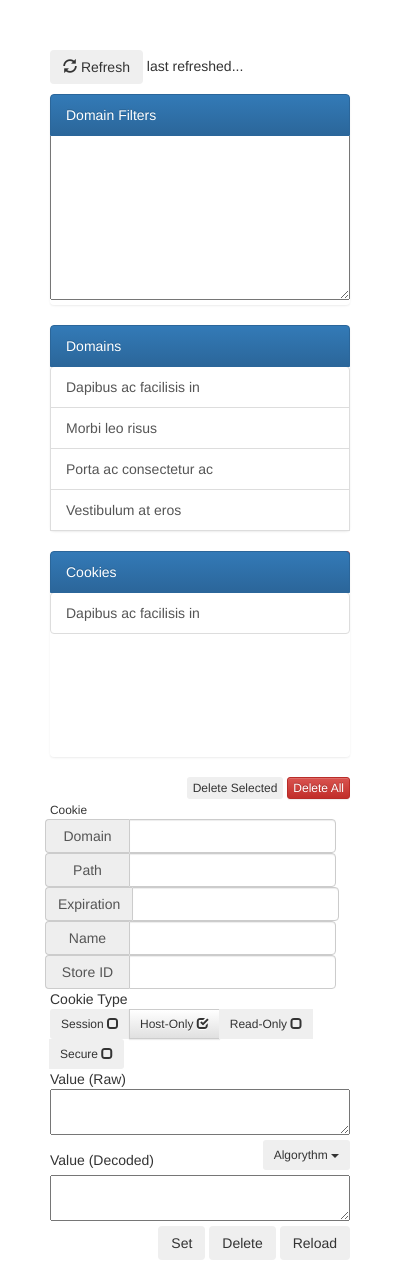
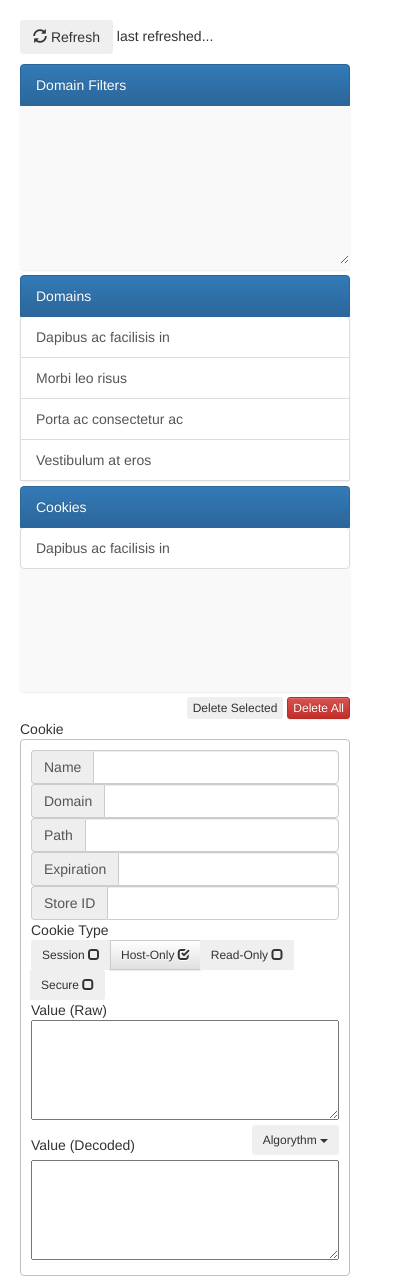
Before and after one commit to jecolasurdo/CookieThing, a browser extension: page app/popup.html in a window 400 px wide. Shown: the top 1279 px of the page. Drawn offline with Linux system fonts and the light colour scheme; no server answers.

Commit message:
New: More styling improvements.

```diff
--- a/app/popup.html
+++ b/app/popup.html
@@ -11,7 +11,7 @@
     <link href="styles/bootstrap-theme.css" rel="stylesheet" />
 </head>
 <body>
-    <div style="margin: 50px 50px 50px 50px;">
+    <div class="page">
         <div style="margin-bottom: 10px;">
             <button class="btn">
                 <span class="glyphicon glyphicon-refresh"></span>
@@ -21,18 +21,18 @@
         </div>
         <div class="row">
             <div class="col-sm-4">
-                <div class="list-group">
+                <div class="list-group" style="background-color: #f9f9f9">
                     <a href="#" class="list-group-item active">
                         Domain Filters
                     </a>
-                    <textarea class="domain-filter" style="width:100%;"></textarea>
+                    <textarea class="full-width domain-filter" style="border-color: transparent; background-color: #f9f9f9"></textarea>
                 </div>
                 <div class="pull-right">
                     <button class="btn btn-xs">Clear</button>
                 </div>
             </div>
             <div class="col-sm-4">
-                <div class="list-group">
+                <div class="list-group" style="background-color: #f9f9f9">
                     <a href="#" class="list-group-item active">
                         Domains
                     </a>
@@ -54,7 +54,7 @@
                 </div>
             </div>
             <div class="col-sm-4">
-                <div class="list-group">
+                <div class="list-group" style="background-color: #f9f9f9">
                     <a href="#" class="list-group-item active">
                         Cookies
                     </a>
@@ -68,37 +68,37 @@
                 </div>
             </div>
         </div>
-        <div style="clear:both;">
-            <small>Cookie</small>
+        <div>Cookie</div>
+        <div style="clear:both; border: 1px solid silver; border-radius: 4px; margin-bottom: 10px; padding: 10px 10px 10px 10px;">
             <div>
                 <div class="row">
                     <div class="col-sm-5ths">
                         <div class="input-group">
-                            <span class="input-group-addon" style="width:6em;">Domain</span>
+                            <span class="input-group-addon">Name</span>
                             <input type="text" class="form-control">
                         </div>
                     </div>
                     <div class="col-sm-5ths">
                         <div class="input-group">
-                            <span class="input-group-addon" style="width:6em;">Path</span>
+                            <span class="input-group-addon">Domain</span>
                             <input type="text" class="form-control">
                         </div>
                     </div>
                     <div class="col-sm-5ths">
                         <div class="input-group">
-                            <span class="input-group-addon" style="width:6em;">Expiration</span>
+                            <span class="input-group-addon">Path</span>
                             <input type="text" class="form-control">
                         </div>
                     </div>
                     <div class="col-sm-5ths">
                         <div class="input-group">
-                            <span class="input-group-addon" style="width:6em;">Name</span>
+                            <span class="input-group-addon">Expiration</span>
                             <input type="text" class="form-control">
                         </div>
                     </div>
                     <div class="col-sm-5ths">
                         <div class="input-group">
-                            <span class="input-group-addon" style="width:6em;">Store ID</span>
+                            <span class="input-group-addon">Store ID</span>
                             <input type="text" class="form-control">
                         </div>
                     </div>
@@ -128,7 +128,7 @@
             <div style="clear:both;">
                 <div>
                     <div>Value (Raw)</div>
-                    <textarea class="full-width"></textarea>
+                    <textarea class="full-width raw-value"></textarea>
                 </div>
                 <div>
                     <div style="display: inline-block; width: 100%; position: relative;">
@@ -149,7 +149,7 @@
                         </div>
                     </div>
                     <div style="clear:both;">
-                        <textarea class="full-width"></textarea>
+                        <textarea class="full-width raw-value"></textarea>
                     </div>
                 </div>
             </div>
--- a/app/styles/popup.css
+++ b/app/styles/popup.css
@@ -1,9 +1,17 @@
+.page {
+    margin: 20px 50px 50px 20px;
+}
+
 .full-width {
     width: 100%;
 }
 
 .domain-filter {
-    min-height: 165px;
+    min-height: 160px;
+}
+
+.raw-value {
+    height: 100px;
 }
 
 .scrollable-list {
@@ -21,8 +29,8 @@
 .col-lg-5ths {
     position: relative;
     min-height: 1px;
-    padding-right: 10px;
-    padding-left: 10px;
+    padding-right: 15px;
+    padding-left: 15px;
 }
 
 .col-xs-5ths {
```
Also changed, not shown: app/styles/bootstrap.css.
